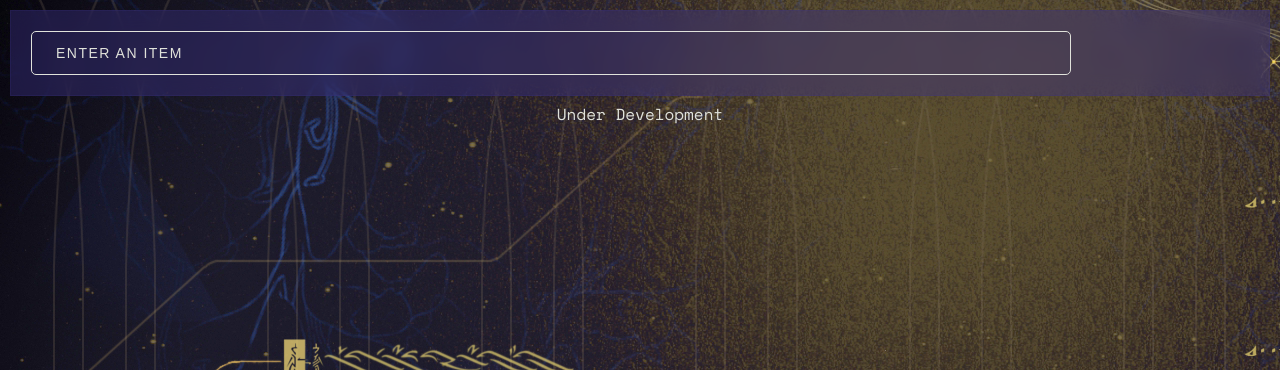
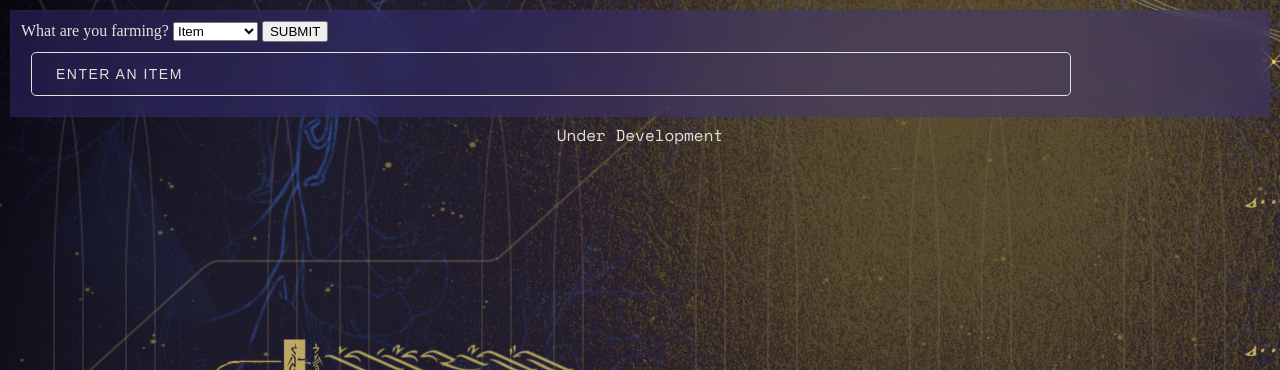
Before and after one commit to puentebravo/FarmFrame, a Flask app: page / in a window 1280 px wide. Shown: the part 50-420 px from the top of the page. Run offline with Flask 2, Linux system fonts and the light colour scheme.

Commit message:
Added dropdown menu to main page

```diff
--- a/server/templates/index.html
+++ b/server/templates/index.html
@@ -27,7 +27,17 @@
 
     <article class="card" id="hero">
       <section id="searchBar">
+
+
         <form id="searchForm">
+          <label for="itemSelect">What are you farming?</label>
+        <select name="itemSelect" id="itemSelect" form="searchForm" required>
+          <option value="item" selected>Item</option>
+          <option value="mod">Mod</option>
+          <option value="warframe">WarFrame</option>
+          <option value="weapon">Weapon</option>
+        </select>
+          <button id="submitBtn" class="button">SUBMIT</button>
           <label for="itemSearch">
             <input
               id="itemSearch"
```
